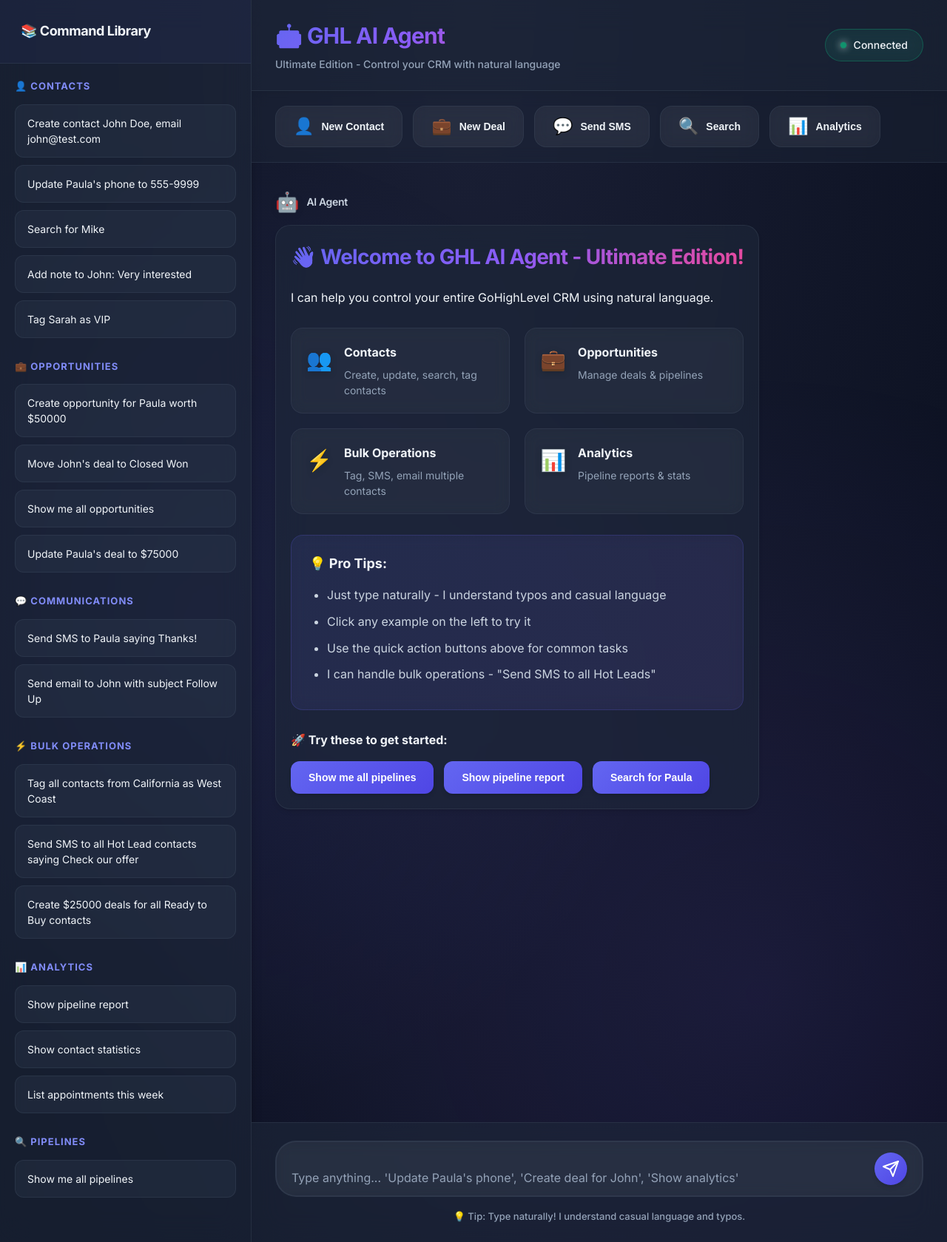
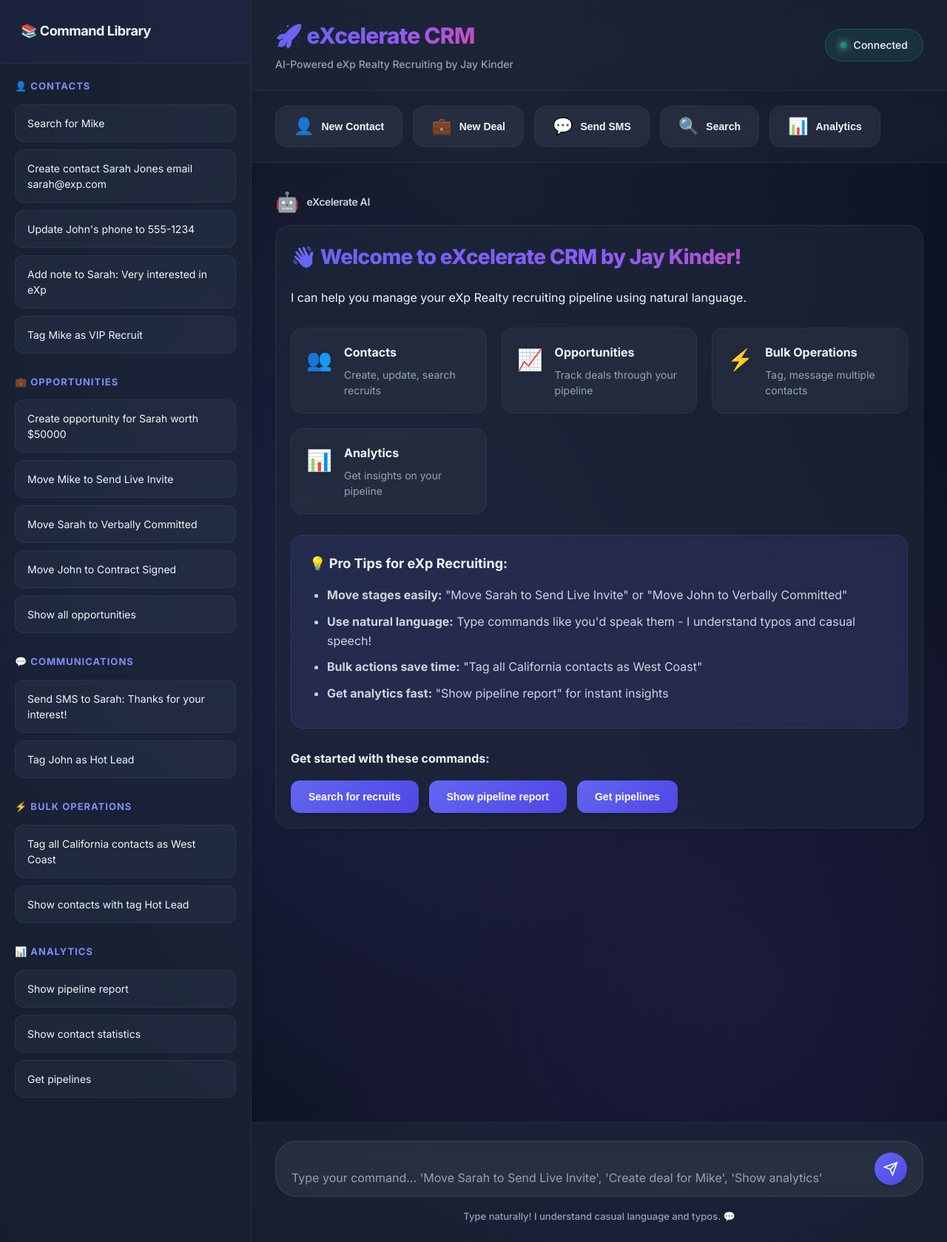
Before and after one commit to jeffquiane-creator/ghlaiagent, a Flask app: page / in a window 1280 px wide. Shown: the whole page at 74% size. Run offline with Flask 3, Linux system fonts and the light colour scheme; data that the repository does not hold is empty; some libraries are stand-ins or nearby versions.

Commit message:
Update index.html

```diff
--- a/templates/index.html
+++ b/templates/index.html
@@ -3,9 +3,9 @@
 <head>
     <meta charset="UTF-8">
     <meta name="viewport" content="width=device-width, initial-scale=1.0">
-    <title>GHL AI Agent - Ultimate Edition</title>
+    <title>eXcelerate CRM | AI-Powered eXp Realty Recruiting</title>
     <link rel="stylesheet" href="{{ url_for('static', filename='css/style.css') }}">
-    <link href="https://fonts.googleapis.com/css2?family=Inter:wght@400;500;600;700&display=swap" rel="stylesheet">
+    <link href="https://fonts.googleapis.com/css2?family=Inter:wght@400;500;600;700;800&display=swap" rel="stylesheet">
 </head>
 <body>
     <div class="app-container">
@@ -20,58 +20,58 @@
                 <div class="example-category">
                     <h4>👤 Contacts</h4>
                     <div class="example-item" onclick="useExample(this)">
-                        Create contact John Doe, email john@test.com
-                    </div>
-                    <div class="example-item" onclick="useExample(this)">
-                        Update Paula's phone to 555-9999
-                    </div>
-                    <div class="example-item" onclick="useExample(this)">
                         Search for Mike
                     </div>
                     <div class="example-item" onclick="useExample(this)">
-                        Add note to John: Very interested
+                        Create contact Sarah Jones email sarah@exp.com
                     </div>
                     <div class="example-item" onclick="useExample(this)">
-                        Tag Sarah as VIP
+                        Update John's phone to 555-1234
+                    </div>
+                    <div class="example-item" onclick="useExample(this)">
+                        Add note to Sarah: Very interested in eXp
+                    </div>
+                    <div class="example-item" onclick="useExample(this)">
+                        Tag Mike as VIP Recruit
                     </div>
                 </div>
 
                 <div class="example-category">
                     <h4>💼 Opportunities</h4>
                     <div class="example-item" onclick="useExample(this)">
-                        Create opportunity for Paula worth $50000
+                        Create opportunity for Sarah worth $50000
                     </div>
                     <div class="example-item" onclick="useExample(this)">
-                        Move John's deal to Closed Won
+                        Move Mike to Send Live Invite
                     </div>
                     <div class="example-item" onclick="useExample(this)">
-                        Show me all opportunities
+                        Move Sarah to Verbally Committed
                     </div>
                     <div class="example-item" onclick="useExample(this)">
-                        Update Paula's deal to $75000
+                        Move John to Contract Signed
+                    </div>
+                    <div class="example-item" onclick="useExample(this)">
+                        Show all opportunities
                     </div>
                 </div>
 
                 <div class="example-category">
                     <h4>💬 Communications</h4>
                     <div class="example-item" onclick="useExample(this)">
-                        Send SMS to Paula saying Thanks!
+                        Send SMS to Sarah: Thanks for your interest!
                     </div>
                     <div class="example-item" onclick="useExample(this)">
-                        Send email to John with subject Follow Up
+                        Tag John as Hot Lead
                     </div>
                 </div>
 
                 <div class="example-category">
                     <h4>⚡ Bulk Operations</h4>
                     <div class="example-item" onclick="useExample(this)">
-                        Tag all contacts from California as West Coast
+                        Tag all California contacts as West Coast
                     </div>
                     <div class="example-item" onclick="useExample(this)">
-                        Send SMS to all Hot Lead contacts saying Check our offer
-                    </div>
-                    <div class="example-item" onclick="useExample(this)">
-                        Create $25000 deals for all Ready to Buy contacts
+                        Show contacts with tag Hot Lead
                     </div>
                 </div>
 
@@ -84,14 +84,7 @@
                         Show contact statistics
                     </div>
                     <div class="example-item" onclick="useExample(this)">
-                        List appointments this week
-                    </div>
-                </div>
-
-                <div class="example-category">
-                    <h4>🔍 Pipelines</h4>
-                    <div class="example-item" onclick="useExample(this)">
-                        Show me all pipelines
+                        Get pipelines
                     </div>
                 </div>
             </div>
@@ -104,8 +97,8 @@
                 <div class="header-left">
                     <button class="menu-toggle" onclick="toggleSidebar()">☰</button>
                     <div class="header-content">
-                        <h1>🤖 GHL AI Agent</h1>
-                        <p class="subtitle">Ultimate Edition - Control your CRM with natural language</p>
+                        <h1>🚀 eXcelerate CRM</h1>
+                        <p class="subtitle">AI-Powered eXp Realty Recruiting by Jay Kinder</p>
                     </div>
                 </div>
                 <div class="status-indicator" id="statusIndicator">
@@ -114,7 +107,7 @@
                 </div>
             </header>
 
-            <!-- Quick Action Bar -->
+            <!-- Quick Actions Bar -->
             <div class="quick-actions-bar">
                 <button class="action-btn" onclick="quickAction('contact')">
                     <span class="action-icon">👤</span>
@@ -142,62 +135,62 @@
             <div class="chat-container" id="chatContainer">
                 <!-- Welcome Message -->
                 <div class="message bot-message">
-                    <div class="message-content">
+                    <div class="message-content welcome-message">
                         <div class="message-header">
                             <span class="bot-avatar">🤖</span>
-                            <span class="message-sender">AI Agent</span>
+                            <span class="message-sender">eXcelerate AI</span>
                         </div>
-                        <div class="message-text welcome-message">
-                            <h2>👋 Welcome to GHL AI Agent - Ultimate Edition!</h2>
-                            <p>I can help you control your entire GoHighLevel CRM using natural language.</p>
+                        <div class="message-text">
+                            <h2>👋 Welcome to eXcelerate CRM by Jay Kinder!</h2>
+                            <p>I can help you manage your eXp Realty recruiting pipeline using natural language.</p>
 
                             <div class="feature-grid">
                                 <div class="feature-item">
                                     <span class="feature-icon">👥</span>
                                     <div>
                                         <strong>Contacts</strong>
-                                        <p>Create, update, search, tag contacts</p>
+                                        <p>Create, update, search recruits</p>
                                     </div>
                                 </div>
                                 <div class="feature-item">
-                                    <span class="feature-icon">💼</span>
+                                    <span class="feature-icon">📈</span>
                                     <div>
                                         <strong>Opportunities</strong>
-                                        <p>Manage deals & pipelines</p>
+                                        <p>Track deals through your pipeline</p>
                                     </div>
                                 </div>
                                 <div class="feature-item">
                                     <span class="feature-icon">⚡</span>
                                     <div>
                                         <strong>Bulk Operations</strong>
-                                        <p>Tag, SMS, email multiple contacts</p>
+                                        <p>Tag, message multiple contacts</p>
                                     </div>
                                 </div>
                                 <div class="feature-item">
                                     <span class="feature-icon">📊</span>
                                     <div>
                                         <strong>Analytics</strong>
-                                        <p>Pipeline reports & stats</p>
+                                        <p>Get insights on your pipeline</p>
                                     </div>
                                 </div>
                             </div>
 
                             <div class="tips-box">
-                                <h3>💡 Pro Tips:</h3>
+                                <h3>💡 Pro Tips for eXp Recruiting:</h3>
                                 <ul>
-                                    <li>Just type naturally - I understand typos and casual language</li>
-                                    <li>Click any example on the left to try it</li>
-                                    <li>Use the quick action buttons above for common tasks</li>
-                                    <li>I can handle bulk operations - "Send SMS to all Hot Leads"</li>
+                                    <li><strong>Move stages easily:</strong> "Move Sarah to Send Live Invite" or "Move John to Verbally Committed"</li>
+                                    <li><strong>Use natural language:</strong> Type commands like you'd speak them - I understand typos and casual speech!</li>
+                                    <li><strong>Bulk actions save time:</strong> "Tag all California contacts as West Coast"</li>
+                                    <li><strong>Get analytics fast:</strong> "Show pipeline report" for instant insights</li>
                                 </ul>
                             </div>
 
                             <div class="get-started">
-                                <p><strong>🚀 Try these to get started:</strong></p>
+                                <p><strong>Get started with these commands:</strong></p>
                                 <div class="starter-commands">
-                                    <button class="starter-btn" onclick="sendSuggestion(this)">Show me all pipelines</button>
+                                    <button class="starter-btn" onclick="sendSuggestion(this)">Search for recruits</button>
                                     <button class="starter-btn" onclick="sendSuggestion(this)">Show pipeline report</button>
-                                    <button class="starter-btn" onclick="sendSuggestion(this)">Search for Paula</button>
+                                    <button class="starter-btn" onclick="sendSuggestion(this)">Get pipelines</button>
                                 </div>
                             </div>
                         </div>
@@ -210,19 +203,16 @@
                 <div class="input-wrapper">
                     <textarea
                         id="commandInput"
-                        placeholder="Type anything... 'Update Paula's phone', 'Create deal for John', 'Show analytics'"
-                        rows="1"
-                    ></textarea>
-                    <button id="sendButton" class="send-button" onclick="sendCommand()">
-                        <svg width="24" height="24" viewBox="0 0 24 24" fill="none">
-                            <path d="M22 2L11 13" stroke="currentColor" stroke-width="2" stroke-linecap="round" stroke-linejoin="round"/>
-                            <path d="M22 2L15 22L11 13L2 9L22 2Z" stroke="currentColor" stroke-width="2" stroke-linecap="round" stroke-linejoin="round"/>
+                        placeholder="Type your command... 'Move Sarah to Send Live Invite', 'Create deal for Mike', 'Show analytics'"
+                        rows="1"></textarea>
+                    <button class="send-button" id="sendButton" onclick="sendCommand()">
+                        <svg width="20" height="20" viewBox="0 0 24 24" fill="none" stroke="currentColor" stroke-width="2">
+                            <line x1="22" y1="2" x2="11" y2="13"></line>
+                            <polygon points="22 2 15 22 11 13 2 9 22 2"></polygon>
                         </svg>
                     </button>
                 </div>
-                <div class="input-hint">
-                    💡 Tip: Type naturally! I understand casual language and typos.
-                </div>
+                <p class="input-hint">Type naturally! I understand casual language and typos. 💬</p>
             </div>
         </main>
     </div>
```
